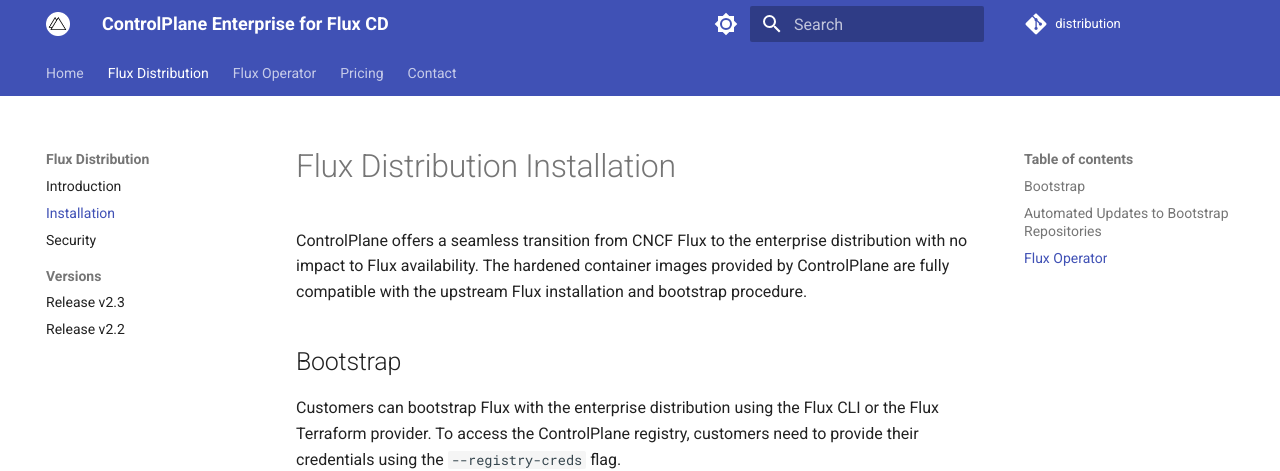
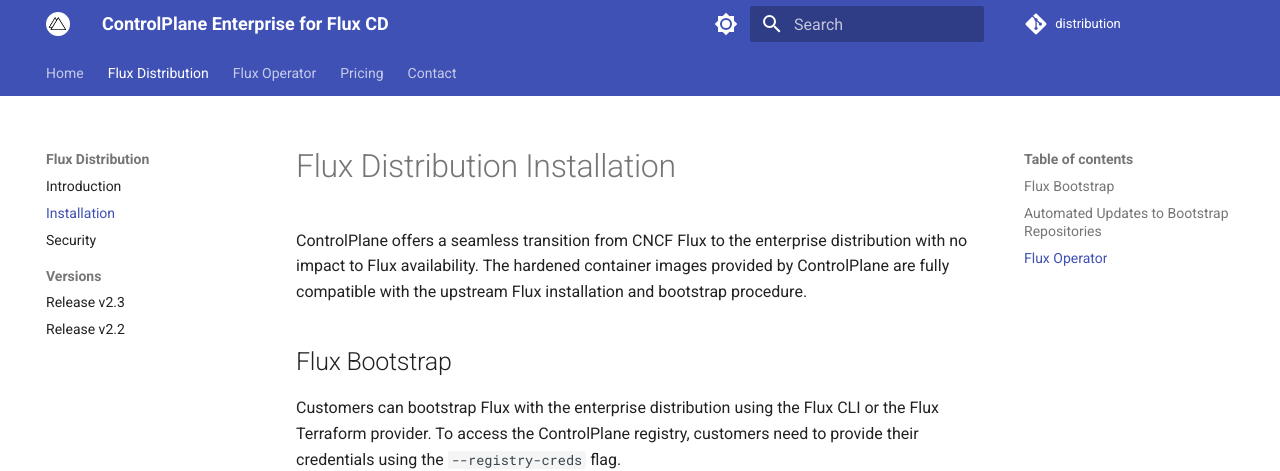
Before and after one commit to controlplaneio-fluxcd/distribution, an MkDocs documentation site: the page built from docs/distribution/install.md, in a window 1280 px wide and 1396 px high. Shown: the top 471 px of the window. Built offline with MkDocs 1.6.1 and Material for MkDocs 9.7.7, drawn with Linux system fonts in a browser that asks for light colours; comment, search, counter and statistics services are not loaded.

```diff
--- a/docs/distribution/install.md
+++ b/docs/distribution/install.md
@@ -4,7 +4,7 @@
 impact to Flux availability. The hardened container images provided by ControlPlane are fully
 compatible with the upstream Flux installation and bootstrap procedure.
 
-## Bootstrap
+## Flux Bootstrap
 
 Customers can bootstrap Flux with the enterprise distribution using the Flux CLI or the Flux Terraform provider.
 To access the ControlPlane registry, customers need to provide their credentials using the
@@ -46,4 +46,4 @@
 which provides a declarative API for the installation and upgrade of the Flux controllers. The operator
 automates the patching of hotfixes and CVEs affecting the Flux container images.
 
-For more information, see the Flux Operator [documentation](../operator/index).
+For more information, see the Flux Operator [documentation](../operator/index.md).
--- a/docs/theme/home.html
+++ b/docs/theme/home.html
@@ -144,7 +144,7 @@
             <div class="tx-hero__content">
                 <h1>{{ config.home.tagline }}</h1>
                 <p>{{ config.home.description }}</p>
-                <a href="distribution/introduction/" title="Get Started" class="md-button md-button--primary">
+                <a href="distribution/" title="Get Started" class="md-button md-button--primary">
                     Get Started
                 </a>
                 <a href="pricing/" title="Pricing" class="md-button">
```
Also changed, not shown: docs/distribution/index.md (+1 -0 lines).
